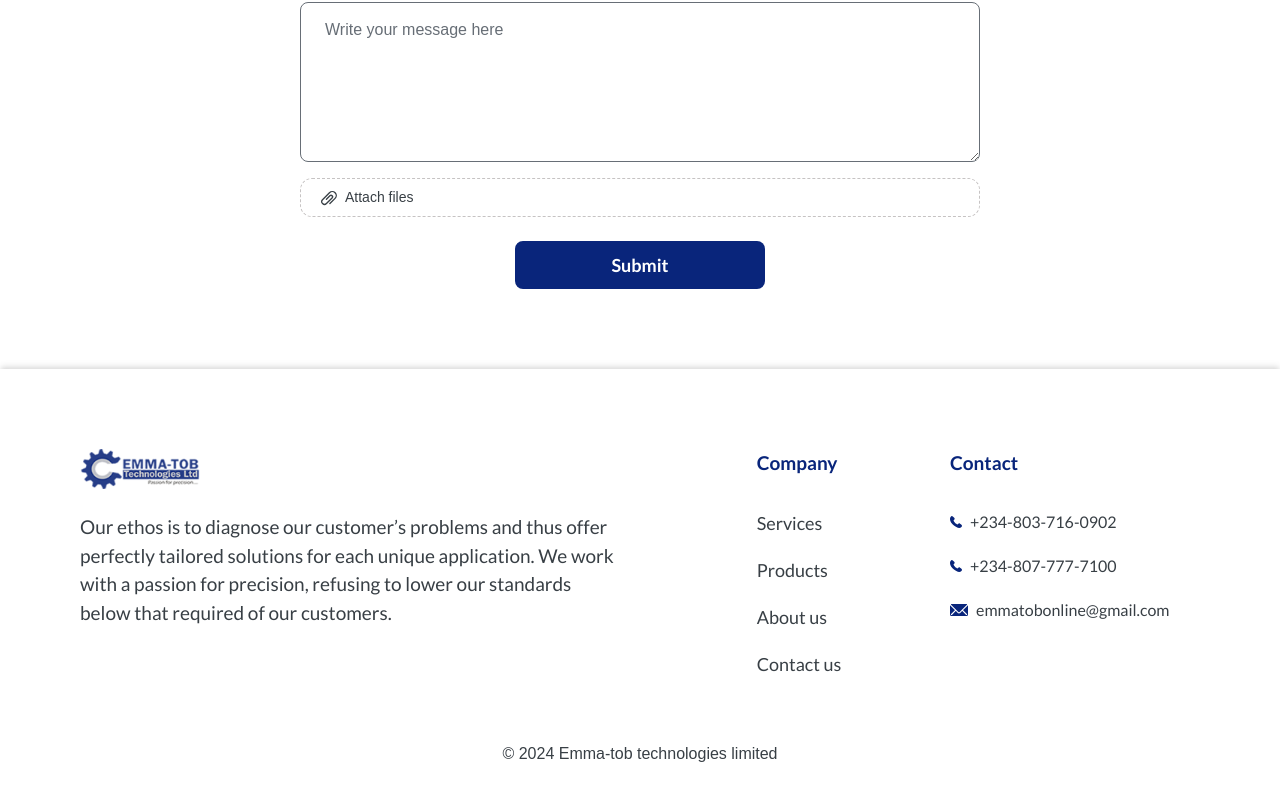
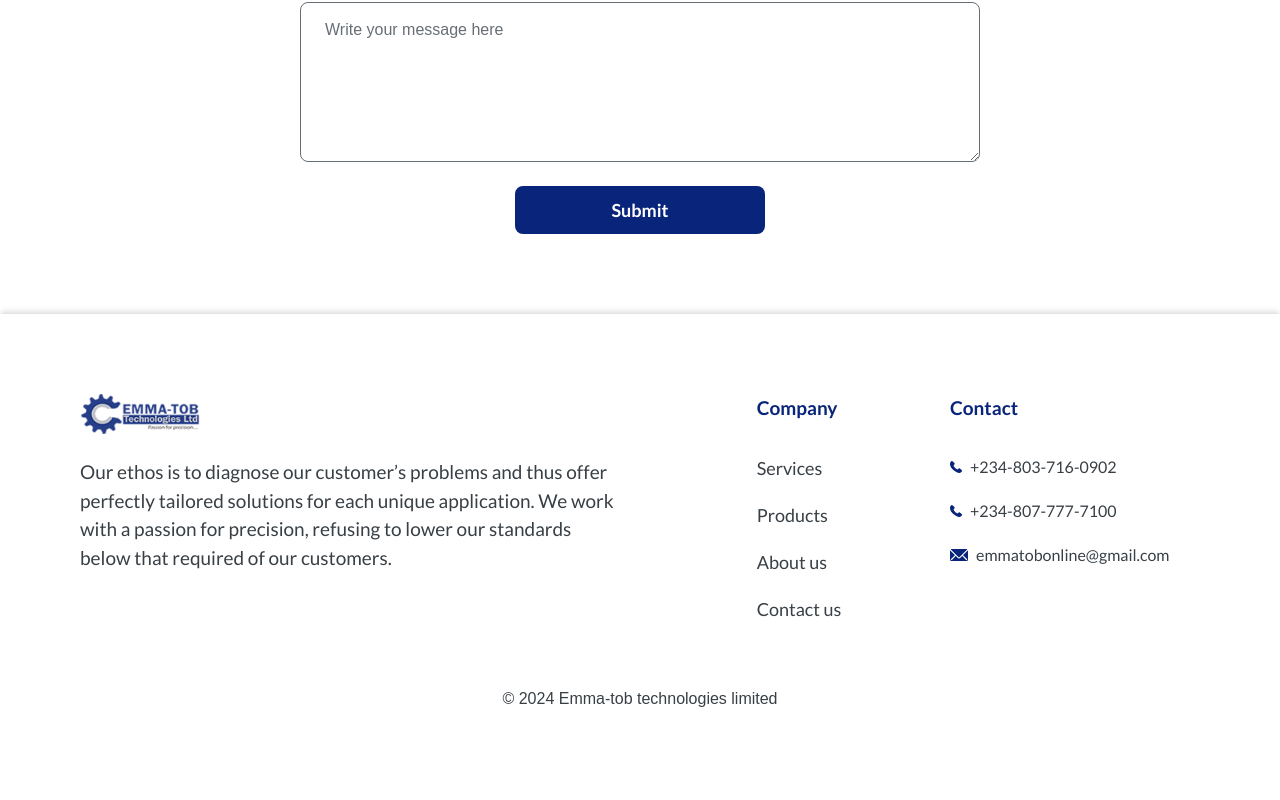
Before and after one commit to gidiblack/emma-tob, a Next.js app: page /contact-us in a window 1280 px wide. Shown: the part 1926-2726 px from the top of the page. Built offline with nearby package versions, Linux system fonts and the light colour scheme.

Commit message:
remove file attachment

```diff
--- a/src/pages/contact-us/index.tsx
+++ b/src/pages/contact-us/index.tsx
@@ -82,7 +82,8 @@ function Contactus() {
           toast({
             status: "error",
             position: "top",
-            description: err.response.message || "an unexpected error occurred",
+            description:
+              err?.response?.message || "an unexpected error occurred",
           });
         })
         .finally(() => setLoading(false));
@@ -290,7 +291,7 @@ function Contactus() {
             onChange={(e) => setMessage(e.target.value)}
             required
           />
-          <InputGroup
+          {/* <InputGroup
             border={"1px dashed #C6C3C3"}
             borderRadius={12}
             alignItems={"center"}
@@ -332,7 +333,7 @@ function Contactus() {
               accept="*"
               display={"none"}
             />
-          </InputGroup>
+          </InputGroup> */}
           <Button
             mt={6}
             size={"lg"}
```
